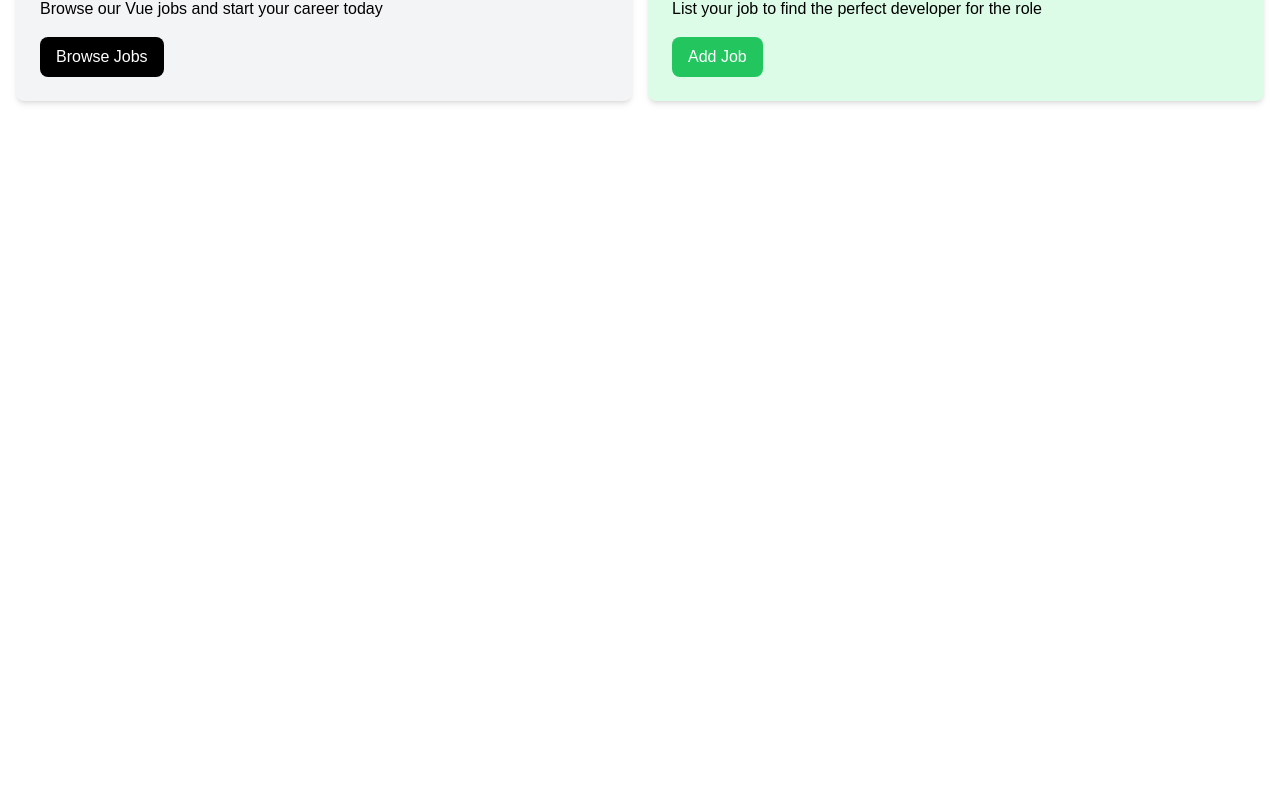
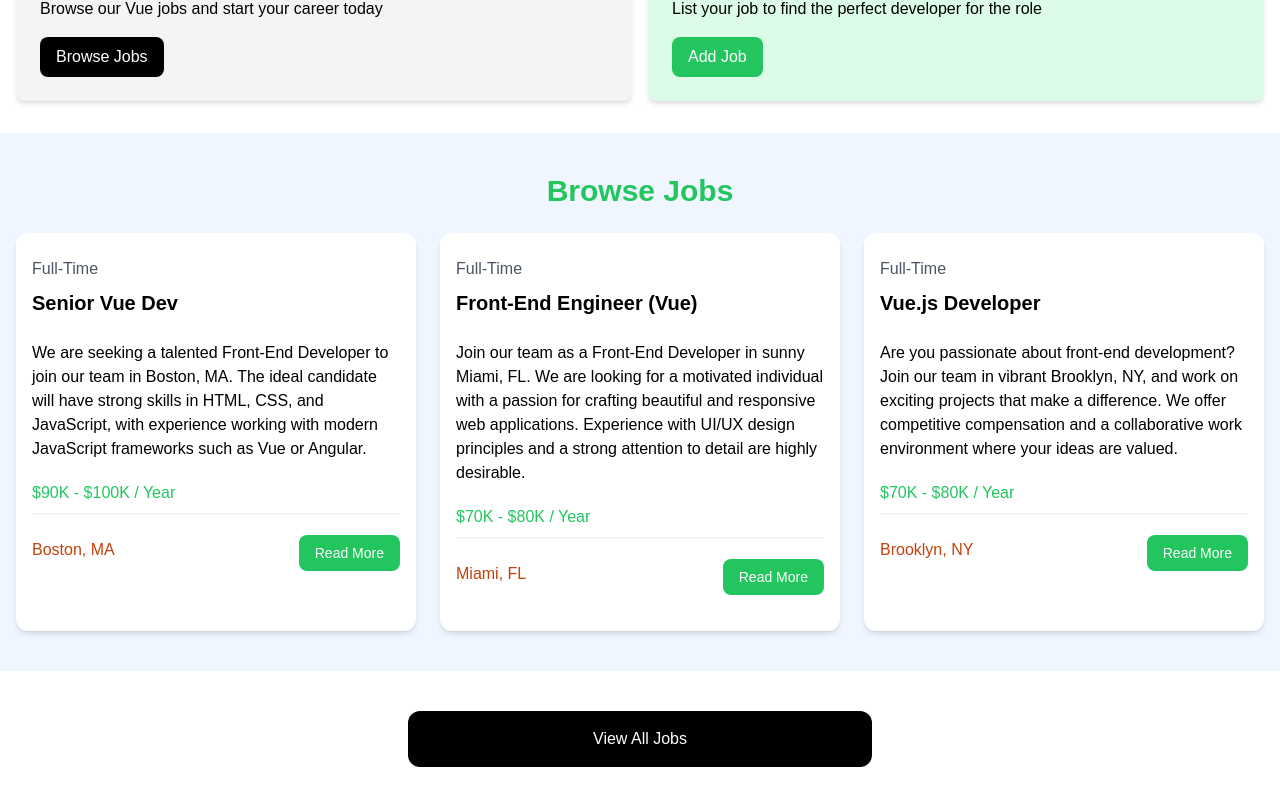
Before and after one commit to Kashef-ir/Vue-work, a Vue app: page / in a window 1280 px wide. Shown: the part 476-1282 px from the top of the page. Before the commit the page ends 800 px from the top, so only its background shows below. Built offline with nearby package versions, Linux system fonts and the light colour scheme.

Commit message:
Add Jobs

```diff
--- a/src/App.vue
+++ b/src/App.vue
@@ -3,6 +3,7 @@
 import Hero from "@/components/Hero.vue";
 import HomeCards from "@/components/HomeCards.vue";
 import { navbarItems } from "@/data/navbarItems.js";
+import JobListings from "./components/JobListings.vue";
 </script>
 
 <template>
@@ -12,4 +13,5 @@
     subtitle="Find the Vue job that fits your skills and needs"
   />
   <HomeCards />
+  <JobListings :limit="3" :showButton="true"/>
 </template>
--- /dev/null
+++ b/src/components/JobListing.vue
@@ -0,0 +1,39 @@
+<script setup>
+import { defineProps } from 'vue';
+
+defineProps({
+  job: Object
+})
+</script>
+
+<template>
+  <div class="bg-white rounded-xl shadow-md relative">
+    <div class="p-4">
+      <div class="mb-6">
+        <div class="text-gray-600 my-2">{{ job.type }}</div>
+        <h3 class="text-xl font-bold">{{ job.title }}</h3>
+      </div>
+
+      <div class="mb-5">
+        {{ job.description }}
+      </div>
+
+      <h3 class="text-green-500 mb-2">{{ job.salary }} / Year</h3>
+
+      <div class="border border-gray-100 mb-5"></div>
+
+      <div class="flex flex-col lg:flex-row justify-between mb-4">
+        <div class="text-orange-700 mb-3">
+          <i class="fa-solid fa-location-dot text-lg"></i>
+          {{ job.location }}
+        </div>
+        <a
+          :href="'/job/' + job.id"
+          class="h-[36px] bg-green-500 hover:bg-green-600 text-white px-4 py-2 rounded-lg text-center text-sm"
+        >
+          Read More
+        </a>
+      </div>
+    </div>
+  </div>
+</template>
--- /dev/null
+++ b/src/components/JobListings.vue
@@ -0,0 +1,39 @@
+<script setup>
+import jobsData from "@/jobs.json";
+import JobListing from "./JobListing.vue";
+import { ref, defineProps } from "vue";
+
+defineProps({
+  limit: Number,
+  showButton: {
+    type: Boolean,
+    default: false
+  }
+});
+
+const jobs = ref(jobsData);
+</script>
+
+<template>
+  <section class="bg-blue-50 px-4 py-10">
+    <div class="container-xl lg:container m-auto">
+      <h2 class="text-3xl font-bold text-green-500 mb-6 text-center">
+        Browse Jobs
+      </h2>
+      <div class="grid grid-cols-1 md:grid-cols-3 gap-6">
+        <JobListing
+          v-for="job in jobs.slice(0, limit || jobs.length)"
+          :key="job.id"
+          :job="job"
+        />
+      </div>
+    </div>
+  </section>
+  <section v-if="showButton" class="m-auto max-w-lg my-10 px-6">
+    <a
+      href="/jobs"
+      class="block bg-black text-white text-center py-4 px-6 rounded-xl hover:bg-gray-700"
+      >View All Jobs</a
+    >
+  </section>
+</template>
--- /dev/null
+++ b/src/jobs.json
@@ -0,0 +1,86 @@
+[
+  {
+    "title": "Senior Vue Dev",
+    "type": "Full-Time",
+    "location": "Boston, MA",
+    "description": "We are seeking a talented Front-End Developer to join our team in Boston, MA. The ideal candidate will have strong skills in HTML, CSS, and JavaScript, with experience working with modern JavaScript frameworks such as Vue or Angular.",
+    "salary": "$90K - $100K",
+    "company": {
+      "name": "NewTek Solutions",
+      "description": "NewTek Solutions is a leading technology company specializing in web development and digital solutions. We pride ourselves on delivering high-quality products and services to our clients while fostering a collaborative and innovative work environment.",
+      "contactEmail": "contact@teksolutions.com",
+      "contactPhone": "555-555-5555"
+    },
+    "id": "1"
+  },
+  {
+    "id": "2",
+    "title": "Front-End Engineer (Vue)",
+    "type": "Full-Time",
+    "description": "Join our team as a Front-End Developer in sunny Miami, FL. We are looking for a motivated individual with a passion for crafting beautiful and responsive web applications. Experience with UI/UX design principles and a strong attention to detail are highly desirable.",
+    "location": "Miami, FL",
+    "salary": "$70K - $80K",
+    "company": {
+      "name": "Veneer Solutions",
+      "description": "Veneer Solutions is a creative agency specializing in digital design and development. Our team is dedicated to pushing the boundaries of creativity and innovation to deliver exceptional results for our clients.",
+      "contactEmail": "contact@loremipsum.com",
+      "contactPhone": "555-555-5555"
+    }
+  },
+  {
+    "id": "3",
+    "title": "Vue.js Developer",
+    "type": "Full-Time",
+    "description": "Are you passionate about front-end development? Join our team in vibrant Brooklyn, NY, and work on exciting projects that make a difference. We offer competitive compensation and a collaborative work environment where your ideas are valued.",
+    "location": "Brooklyn, NY",
+    "salary": "$70K - $80K",
+    "company": {
+      "name": "Dolor Cloud",
+      "description": "Dolor Cloud is a leading technology company specializing in digital solutions for businesses of all sizes. With a focus on innovation and customer satisfaction, we are committed to delivering cutting-edge products and services.",
+      "contactEmail": "contact@dolorsitamet.com",
+      "contactPhone": "555-555-5555"
+    }
+  },
+  {
+    "id": "4",
+    "title": "Vue Front-End Developer",
+    "type": "Part-Time",
+    "description": "Join our team as a Part-Time Front-End Developer in beautiful Pheonix, AZ. We are looking for a self-motivated individual with a passion for creating engaging user experiences. This position offers flexible hours and the opportunity to work remotely.",
+    "location": "Pheonix, AZ",
+    "salary": "$60K - $70K",
+    "company": {
+      "name": "Alpha Elite",
+      "description": "Alpha Elite is a dynamic startup specializing in digital marketing and web development. We are committed to fostering a diverse and inclusive workplace where creativity and innovation thrive.",
+      "contactEmail": "contact@adipisicingelit.com",
+      "contactPhone": "555-555-5555"
+    }
+  },
+  {
+    "id": "5",
+    "title": "Full Stack Vue Developer",
+    "type": "Full-Time",
+    "description": "Exciting opportunity for a Full-Time Front-End Developer in bustling Atlanta, GA. We are seeking a talented individual with a passion for building elegant and scalable web applications. Join our team and make an impact!",
+    "location": "Atlanta, GA",
+    "salary": "$90K - $100K",
+    "company": {
+      "name": "Browning Technologies",
+      "description": "Browning Technologies is a rapidly growing technology company specializing in e-commerce solutions. We offer a dynamic and collaborative work environment where employees are encouraged to think creatively and innovate.",
+      "contactEmail": "contact@consecteturadipisicing.com",
+      "contactPhone": "555-555-5555"
+    }
+  },
+  {
+    "id": "6",
+    "title": "Vue Native Developer",
+    "type": "Full-Time",
+    "description": "Join our team as a Front-End Developer in beautiful Portland, OR. We are looking for a skilled and enthusiastic individual to help us create innovative web solutions. Competitive salary and great benefits package available.",
+    "location": "Portland, OR",
+    "salary": "$100K - $110K",
+    "company": {
+      "name": "Port Solutions INC",
+      "description": "Port Solutions is a leading technology company specializing in software development and digital marketing. We are committed to providing our clients with cutting-edge solutions and our employees with a supportive and rewarding work environment.",
+      "contactEmail": "contact@ipsumlorem.com",
+      "contactPhone": "555-555-5555"
+    }
+  }
+]
```
